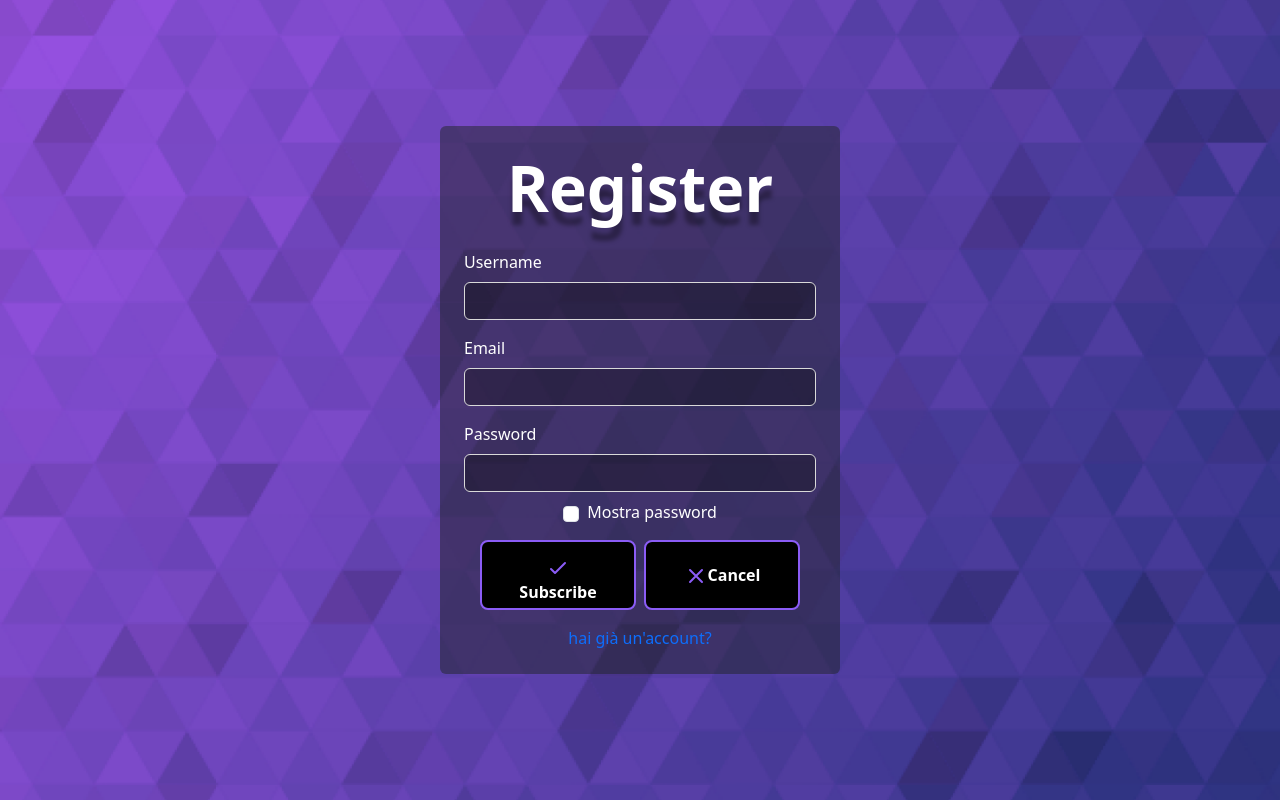
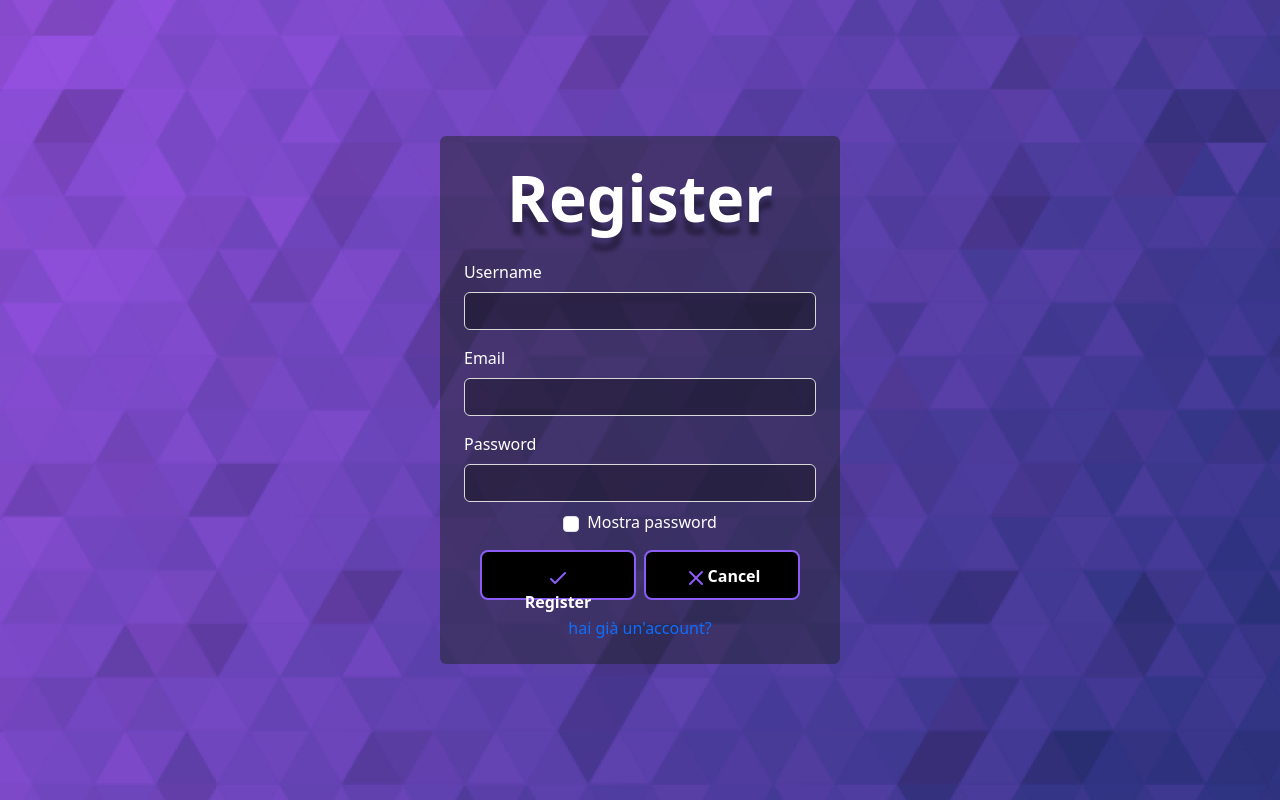
Before and after one commit to Classi-di-Andrea-Trentini/progetto-secondo-quadrimestre-gavatta-kushnir-lutteri-zorza, an Angular app in the folder game-pulse/: page / in a window 1280 px wide. Built offline with nearby package versions, Linux system fonts and the light colour scheme.

Commit message:
sistemati bottoni

```diff
--- a/game-pulse/src/app/register/register.component.html
+++ b/game-pulse/src/app/register/register.component.html
@@ -48,7 +48,7 @@
                     </label>
                 </div>
             </div>
-            <div class="d-flex justify-content-between mt-3 pe-3 ps-3" style="height: 70px;">
+            <div class="d-flex justify-content-between mt-3 pe-3 ps-3" style="height: 50px;">
                 <button class="custom-button w-50 me-2" type="submit" [disabled]="!registerForm.valid">
                     <span class="flex items-center space-x-2">
                       <svg
@@ -65,7 +65,7 @@
                           stroke-linecap="round"
                         ></path>
                       </svg>
-                      <span>Subscribe</span>
+                      <span>Register</span>
                     </span>
                     <span class="hover-effect"></span>
                   </button>
```
